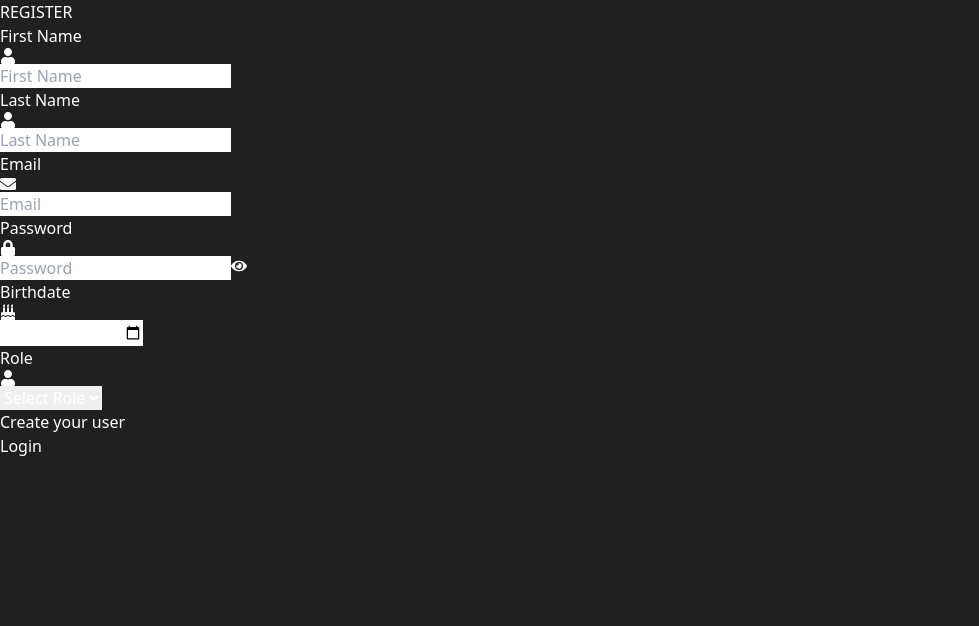
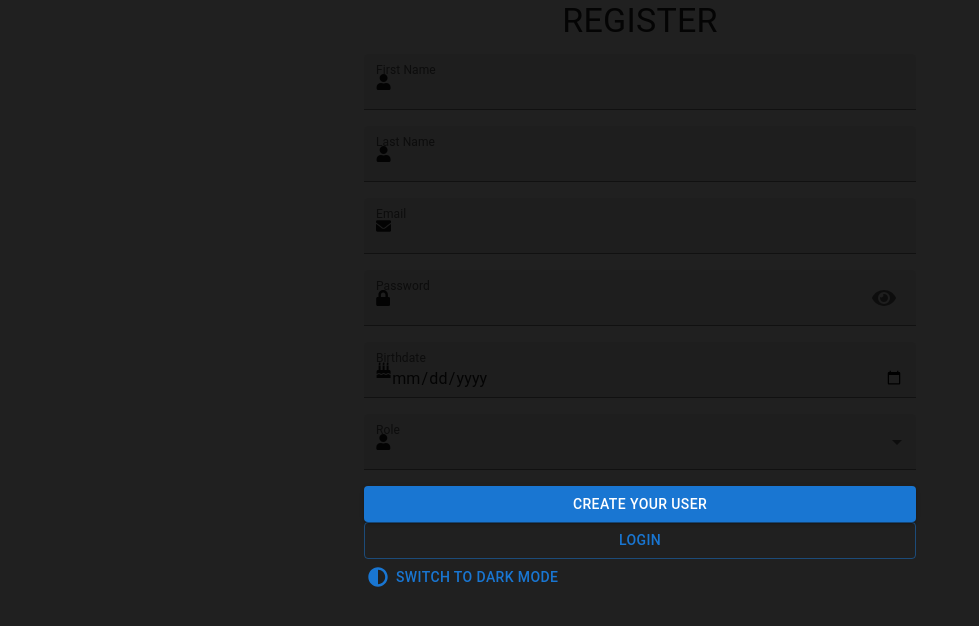
Before and after one commit to bmoralesKrugerschool/front-end-flats-final, a React (Vite) app: page /register in a window 1280 px wide. Shown: the top 626 px of the page, without its empty margins (0-979 px from the left). Built offline with nearby package versions, Linux system fonts and the light colour scheme.

Commit message:
Better ui

```diff
--- a/src/App.jsx
+++ b/src/App.jsx
@@ -1,28 +1,21 @@
+import React from 'react';
 import { BrowserRouter, Route, Routes } from 'react-router-dom';
 import { AuthProvider } from './context/AuthContext';
 import ProtectedRoute from './components/ProtectedRoute';
-import Login from './pages/LoginPage';
-import Register from './pages/RegisterPage';
+import LoginPage from './pages/LoginPage';
+import RegisterPage from './pages/RegisterPage';
 import Flats from './pages/FlatsPages';
-
 
 function App() {
   return (
     <AuthProvider>
       <BrowserRouter>
         <Routes>
-          <Route path="/" element={<Login />} />
-          <Route path="/register" element={<Register />} />
-          <Route
-            path="/profile"
-            element={
-              <ProtectedRoute>
-                <h1>Profile</h1>
-              </ProtectedRoute>
-            }
-          />
+          <Route path="/" element={<LoginPage />} />
+          <Route path="/register" element={<RegisterPage />} />
+          <Route path="/profile" element={<ProtectedRoute><h1>Profile</h1></ProtectedRoute>} />
           <Route path="/about" element={<h1>About</h1>} />
-          <Route path="/flats" element={<ProtectedRoute> <Flats></Flats> </ProtectedRoute>} />
+          <Route path="/flats" element={<ProtectedRoute><Flats /></ProtectedRoute>} />
           <Route path="/flats/:id" element={<h1>Flat Details</h1>} />
           <Route path="/flats/:id/edit" element={<h1>Edit Flat</h1>} />
           <Route path="/flats/new" element={<h1>New Flat</h1>} />
--- a/src/pages/LoginPage.jsx
+++ b/src/pages/LoginPage.jsx
@@ -1,37 +1,41 @@
-import React, { useState } from 'react';
+import React, { useState, useEffect } from 'react';
 import { useForm } from 'react-hook-form';
 import { FaEnvelope, FaLock, FaEye, FaEyeSlash } from 'react-icons/fa';
 import { useNavigate } from 'react-router-dom';
 import { useAuth } from '../context/AuthContext';
+import { Button, TextField, Typography, Container, Grid, IconButton, Link } from '@mui/material';
+import { createTheme, ThemeProvider } from '@mui/material/styles';
 
-function LoginPage() {
+const LoginPage = () => {
   const { register, handleSubmit, formState: { errors } } = useForm();
   const [showPassword, setShowPassword] = useState(false);
-  const [backendMessage, setBackendMessage] = useState('');
   const { signIn } = useAuth();
   const navigate = useNavigate();
+  const [backendMessage, setBackendMessage] = useState('');
+  const [themeMode, setThemeMode] = useState('auto');
 
-  console.log('errors:', errors);
-  console.log('backendMessage:', backendMessage);
-  console.log('showPassword state:', showPassword);
-  console.log('register:', register);
-  console.log('handleSubmit:', handleSubmit);
-  console.log('signIn:', signIn);
-  console.log('navigate:', navigate);
+  const toggleThemeMode = () => {
+    const newMode = themeMode === 'light' ? 'dark' : themeMode === 'dark' ? 'auto' : 'light';
+    setThemeMode(newMode);
+    localStorage.setItem('theme', newMode);
+    document.documentElement.classList.toggle('dark', newMode === 'dark');
+  };
 
+  useEffect(() => {
+    const storedTheme = localStorage.getItem('theme') || (window.matchMedia("(prefers-color-scheme: dark)").matches ? 'dark' : 'light');
+    setThemeMode(storedTheme);
+    document.documentElement.classList.toggle('dark', storedTheme === 'dark');
+  }, []);
 
   const onSubmit = async (data) => {
-    console.log('data:', data);
     try {
       const response = await signIn(data);
-      console.log(response);
 
       if (response.code === 200) {
+        localStorage.setItem('token', response.token);
         navigate('/flats');
-        setBackendMessage(response.message);
-        localStorage.setItem('token', response.token);
       } else {
-        setBackendMessage(response.message);
+        setBackendMessage(response.message || 'An error occurred during login. Please try again.');
       }
     } catch (error) {
       console.error('Error logging in:', error);
@@ -39,19 +43,35 @@ function LoginPage() {
     }
   };
 
+  const togglePasswordVisibility = () => {
+    setShowPassword(prev => !prev);
+  };
+
   const goToRegister = () => {
     navigate('/register');
   };
+
+  const theme = createTheme({
+    palette: {
+      mode: themeMode === 'dark' ? 'dark' : 'light',
+    },
+  });
+
   return (
-    <div className="flex items-center justify-center min-h-screen bg-[#352F44] p-4">
-      <div className="bg-[#5C5470] w-full max-w-md p-10 rounded-md shadow-md">
-        <h2 className="text-2xl text-center text-[#FAF0E6] mb-4">LOGIN</h2>
+    <ThemeProvider theme={theme}>
+      <div className="flex items-center justify-center min-h-screen bg-gray-900 font-sans">
+        <Container maxWidth="sm">
+          <Grid container spacing={2} justifyContent="center">
+            <Grid item xs={12}>
+              <Typography variant="h3" align="center" color="textPrimary" gutterBottom>
+                LOGIN
+              </Typography>
+            </Grid>
+            <Grid item xs={12}>
               <form onSubmit={handleSubmit(onSubmit)}>
-          <div className="mb-4">
-            <label htmlFor="email" className="block text-[#B9B4C7] mb-2">Email</label>
-            <div className="relative">
-              <FaEnvelope className="absolute left-3 top-3 text-[#B9B4C7]" />
-              <input
+                <Grid container spacing={2}>
+                  <Grid item xs={12}>
+                    <TextField
                       id="email"
                       {...register('email', {
                         required: 'Email is required',
@@ -60,51 +80,65 @@ function LoginPage() {
                           message: 'Invalid email address'
                         }
                       })}
-                placeholder="Email"
-                className={`w-full bg-[#9B4C7] text-[#B9B4C7] px-10 py-2 rounded-md ${errors.email ? 'border border-red-500' : ''}`}
+                      label="Email"
+                      fullWidth
+                      variant="filled"
+                      error={!!errors.email}
+                      helperText={errors.email && errors.email.message}
+                      InputProps={{
+                        startAdornment: <FaEnvelope className="text-gray-400" />,
+                      }}
                     />
-            </div>
-            {errors.email && <p className="text-red-500 mt-1">{errors.email.message}</p>}
-          </div>
-
-          <div className="mb-4">
-            <label htmlFor="password" className="block text-[#B9B4C7] mb-2">Password</label>
-            <div className="relative">
-              <FaLock className="absolute left-3 top-3 text-[#B9B4C7]" />
-              <input
+                  </Grid>
+                  <Grid item xs={12}>
+                    <TextField
                       id="password"
                       type={showPassword ? 'text' : 'password'}
                       {...register('password', {
                         required: 'Password is required',
                       })}
-                placeholder="Password"
-                className={`w-full bg-[#9B4C7] text-[#B9B4C7] px-10 py-2 rounded-md ${errors.password ? 'border border-red-500' : ''}`}
+                      label="Password"
+                      fullWidth
+                      variant="filled"
+                      error={!!errors.password}
+                      helperText={errors.password && errors.password.message}
+                      InputProps={{
+                        startAdornment: <FaLock className="text-gray-400" />,
+                        endAdornment: (
+                          <IconButton onClick={togglePasswordVisibility}>
+                            {showPassword ? <FaEyeSlash className="text-gray-400" /> : <FaEye className="text-gray-400" />}
+                          </IconButton>
+                        )
+                      }}
                     />
-              <button
-                type="button"
-                className="absolute right-3 top-3 text-[#B9B4C7]"
-                onClick={() => setShowPassword(!showPassword)}
-              >
-                {showPassword ? <FaEyeSlash /> : <FaEye />}
-              </button>
+                  </Grid>
+                  <Grid item xs={12}>
+                    <Button type="submit" fullWidth variant="contained" color="primary">
+                      Login
+                    </Button>
+                  </Grid>
+                </Grid>
+              </form>
+            </Grid>
+            <Grid item xs={12}>
+              <Typography variant="body2" color="textSecondary" align="center">
+                <Link component="button" variant="body2" onClick={goToRegister}>
+                  Don't have an account? Register!
+                </Link>
+              </Typography>
+              {backendMessage && <Typography variant="body2" color="error">{backendMessage}</Typography>}
+            </Grid>
+            <Grid item xs={12}>
+              <div className="flex justify-center">
+                <Button variant="text" onClick={toggleThemeMode}>
+                  {themeMode === 'light' ? 'Switch to Dark Mode' : themeMode === 'dark' ? 'Switch to Light Mode' : 'Switch to Auto Mode'}
+                </Button>
               </div>
-            {errors.password && <p className="text-red-500 mt-1">{errors.password.message}</p>}
+            </Grid>
+          </Grid>
+        </Container>
       </div>
-
-          <button type="submit" className="w-full bg-[#B9B4C7] text-[#413c4e] px-4 py-2 rounded-md hover:bg-[#413c4e] hover:text-[#FAF0E6] transition-colors duration-200">Login</button>
-        </form>
-
-        <button
-          type="button"
-          className="w-full mt-4 bg-[#B9B4C7] text-[#413c4e] px-4 py-2 rounded-md hover:bg-[#413c4e] hover:text-[#FAF0E6] transition-colors duration-200"
-          onClick={goToRegister}
-        >
-          Register
-        </button>
-        {backendMessage && <p className="text-red-500 mt-4">{backendMessage}</p>}
-      </div>
-
-    </div>
+    </ThemeProvider>
   );
 }
 
--- a/src/pages/RegisterPage.jsx
+++ b/src/pages/RegisterPage.jsx
@@ -1,35 +1,40 @@
 import React, { useEffect, useState } from 'react';
 import { useForm } from 'react-hook-form';
-import { FaUser, FaEnvelope, FaLock, FaBirthdayCake, FaEye, FaEyeSlash } from 'react-icons/fa';
+import { FaUser, FaEnvelope, FaLock, FaBirthdayCake, FaEye, FaEyeSlash, FaAdjust } from 'react-icons/fa';
 import { useNavigate } from 'react-router-dom';
-import  {useAuth}  from '../context/AuthContext';
+import { useAuth } from '../context/AuthContext';
+import { Button, TextField, Typography, Container, Grid, IconButton } from '@mui/material';
 
-function RegisterPage() {
+const RegisterPage = () => {
   const { register, handleSubmit, formState: { errors }, clearErrors, setError } = useForm();
-
-  const [errorTimeouts, setErrorTimeouts] = useState({});
   const [showPassword, setShowPassword] = useState(false);
   const [backendMessage, setBackendMessage] = useState('');
-  const  {signUp, user } = useAuth();
+  const { signUp } = useAuth();
   const navigate = useNavigate();
+  const [themeMode, setThemeMode] = useState('auto');
 
-  console.log('errors:', errors);
-  console.log('backendMessage:', backendMessage);
-  console.log('showPassword state:',  showPassword);
-  console.log('register:', register);
-  console.log('handleSubmit:', handleSubmit);
-  console.log('signUp:', signUp);
-  console.log('navigate:', navigate);
-  console.log('user:', user);
+  useEffect(() => {
+    const storedTheme = localStorage.getItem('theme');
+    const prefersDarkMode = window.matchMedia("(prefers-color-scheme: dark)").matches;
+    const initialTheme = storedTheme || (prefersDarkMode ? 'dark' : 'light');
+
+    setThemeMode(initialTheme);
+    document.documentElement.classList.toggle('dark', initialTheme === 'dark');
+  }, []);
+
+  const toggleThemeMode = () => {
+    const newThemeMode = themeMode === 'light' ? 'dark' : themeMode === 'dark' ? 'auto' : 'light';
+    setThemeMode(newThemeMode);
+    document.documentElement.classList.toggle('dark', newThemeMode === 'dark');
+    localStorage.setItem('theme', newThemeMode);
+  };
 
   const onSubmit = async (data) => {
-    console.log('data:', data);
     try {
       const formattedBirthdate = data.birthDate.replace(/-/g, '/');
       const modifiedData = { ...data, birthDate: formattedBirthdate };
 
       const response = await signUp(modifiedData);
-      console.log(response);
       setBackendMessage(response.message);
       if (response.data && response.data.token) {
         navigate('/flats');
@@ -53,72 +58,57 @@ function RegisterPage() {
     return age >= 18;
   };
 
-  useEffect(() => {
-    Object.keys(errors).forEach((field) => {
-      if (!errorTimeouts[field]) {
-        const timeout = setTimeout(() => {
-          clearErrors(field);
-          setErrorTimeouts((prevTimeouts) => {
-            const updatedTimeouts = { ...prevTimeouts };
-            delete updatedTimeouts[field];
-            return updatedTimeouts;
-          });
-        }, 5000);
-
-        setErrorTimeouts((prevTimeouts) => ({
-          ...prevTimeouts,
-          [field]: timeout,
-        }));
-      }
-    });
-
-    return () => {
-      Object.values(errorTimeouts).forEach(clearTimeout);
-    };
-  }, [errors, clearErrors, errorTimeouts]);
-
   const goToLogin = () => {
     navigate('/');
   };
 
+  const themeButtonText = {
+    light: 'Switch to Dark Mode',
+    dark: 'Switch to Light Mode',
+    auto: 'Switch to Auto Mode'
+  }[themeMode];
+
   return (
-    <div className="flex items-center justify-center min-h-screen bg-[#352F44] p-4">
-      <div className="bg-[#5C5470] w-full max-w-md p-10 rounded-md shadow-md">
-        <h2 className="text-2xl text-center text-[#FAF0E6] mb-4">REGISTER</h2>
+    <div className="flex items-center justify-center min-h-screen bg-gray-900 font-sans">
+      <Container maxWidth="sm">
+        <div className="bg-gray-800 w-full max-w-md p-10 rounded-md shadow-md">
+          <Typography variant="h4" align="center" color="textPrimary" gutterBottom>
+            REGISTER
+          </Typography>
           <form onSubmit={handleSubmit(onSubmit)}>
-          <div className="mb-4">
-            <label htmlFor="name" className="block text-[#B9B4C7] mb-2">First Name</label>
-            <div className="relative">
-              <FaUser className="absolute left-3 top-3 text-[#B9B4C7]" />
-              <input
+            <Grid container spacing={2}>
+              <Grid item xs={12}>
+                <TextField
                   id="name"
                   {...register('name', { required: 'First name is required' })}
-                placeholder="First Name"
-                className={`w-full bg-[#9B4C7] text-[#B9B4C7] px-10 py-2 rounded-md ${errors.name ? 'border border-red-500' : ''}`}
+                  label="First Name"
+                  fullWidth
+                  variant="filled"
+                  className={`mb-4 ${errors.name ? 'border border-red-500' : ''}`}
+                  InputProps={{
+                    startAdornment: <FaUser className="text-gray-400" />
+                  }}
+                  error={!!errors.name}
+                  helperText={errors.name && errors.name.message}
                 />
-            </div>
-            {errors.name && <p className="text-red-500 mt-1">{errors.name.message}</p>}
-          </div>
-
-          <div className="mb-4">
-            <label htmlFor="lastName" className="block text-[#B9B4C7] mb-2">Last Name</label>
-            <div className="relative">
-              <FaUser className="absolute left-3 top-3 text-[#B9B4C7]" />
-              <input
+              </Grid>
+              <Grid item xs={12}>
+                <TextField
                   id="lastName"
                   {...register('lastName', { required: 'Last name is required' })}
-                placeholder="Last Name"
-                className={`w-full bg-[#9B4C7] text-[#B9B4C7] px-10 py-2 rounded-md ${errors.lastName ? 'border border-red-500' : ''}`}
+                  label="Last Name"
+                  fullWidth
+                  variant="filled"
+                  className={`mb-4 ${errors.lastName ? 'border border-red-500' : ''}`}
+                  InputProps={{
+                    startAdornment: <FaUser className="text-gray-400" />
+                  }}
+                  error={!!errors.lastName}
+                  helperText={errors.lastName && errors.lastName.message}
                 />
-            </div>
-            {errors.lastName && <p className="text-red-500 mt-1">{errors.lastName.message}</p>}
-          </div>
-
-          <div className="mb-4">
-            <label htmlFor="email" className="block text-[#B9B4C7] mb-2">Email</label>
-            <div className="relative">
-              <FaEnvelope className="absolute left-3 top-3 text-[#B9B4C7]" />
-              <input
+              </Grid>
+              <Grid item xs={12}>
+                <TextField
                   id="email"
                   {...register('email', {
                     required: 'Email is required',
@@ -127,18 +117,19 @@ function RegisterPage() {
                       message: 'Invalid email address'
                     }
                   })}
-                placeholder="Email"
-                className={`w-full bg-[#9B4C7] text-[#B9B4C7] px-10 py-2 rounded-md ${errors.email ? 'border border-red-500' : ''}`}
+                  label="Email"
+                  fullWidth
+                  variant="filled"
+                  className={`mb-4 ${errors.email ? 'border border-red-500' : ''}`}
+                  InputProps={{
+                    startAdornment: <FaEnvelope className="text-gray-400" />
+                  }}
+                  error={!!errors.email}
+                  helperText={errors.email && errors.email.message}
                 />
-            </div>
-            {errors.email && <p className="text-red-500 mt-1">{errors.email.message}</p>}
-          </div>
-
-          <div className="mb-4">
-            <label htmlFor="password" className="block text-[#B9B4C7] mb-2">Password</label>
-            <div className="relative">
-              <FaLock className="absolute left-3 top-3 text-[#B9B4C7]" />
-              <input
+              </Grid>
+              <Grid item xs={12}>
+                <TextField
                   id="password"
                   type={showPassword ? 'text' : 'password'}
                   {...register('password', {
@@ -148,66 +139,88 @@ function RegisterPage() {
                       message: 'Password must be at least 8 characters long'
                     }
                   })}
-                placeholder="Password"
-                className={`w-full bg-[#9B4C7] text-[#B9B4C7] px-10 py-2 rounded-md ${errors.password ? 'border border-red-500' : ''}`}
+                  label="Password"
+                  fullWidth
+                  variant="filled"
+                  className={`mb-4 ${errors.password ? 'border border-red-500' : ''}`}
+                  InputProps={{
+                    startAdornment: <FaLock className="text-gray-400" />,
+                    endAdornment: (
+                      <IconButton onClick={() => setShowPassword(!showPassword)}>
+                        {showPassword ? <FaEyeSlash className="text-gray-400" /> : <FaEye className="text-gray-400" />}
+                      </IconButton>
+                    )
+                  }}
+                  error={!!errors.password}
+                  helperText={errors.password && errors.password.message}
                 />
-              <button
-                type="button"
-                className="absolute right-3 top-3 text-[#B9B4C7]"
-                onClick={() => setShowPassword(!showPassword)}
-              >
-                {showPassword ? <FaEyeSlash /> : <FaEye />}
-              </button>
-            </div>
-            {errors.password && <p className="text-red-500 mt-1">{errors.password.message}</p>}
-          </div>
-
-          <div className="mb-4">
-            <label htmlFor="birthDate" className="block text-[#B9B4C7] mb-2">Birthdate</label>
-            <div className="relative">
-              <FaBirthdayCake className="absolute left-3 top-3 text-[#B9B4C7]" />
-              <input
+              </Grid>
+              <Grid item xs={12}>
+                <TextField
                   id="birthDate"
                   type="date"
                   {...register('birthDate', {
                     required: 'Birthdate is required',
                     validate: value => validateAge(value) || 'You must be at least 18 years old'
                   })}
-                className={`w-full bg-[#9B4C7] text-[#B9B4C7] px-10 py-2 rounded-md ${errors.birthDate ? 'border border-red-500' : ''}`}
+                  label="Birthdate"
+                  fullWidth
+                  variant="filled"
+                  className={`mb-4 ${errors.birthDate ? 'border border-red-500' : ''}`}
+                  InputProps={{
+                    startAdornment: <FaBirthdayCake className="text-gray-400" />
+                  }}
+                  error={!!errors.birthDate}
+                  helperText={errors.birthDate && errors.birthDate.message}
                 />
-            </div>
-            {errors.birthDate && <p className="text-red-500 mt-1">{errors.birthDate.message}</p>}
-          </div>
-
-          <div className="mb-4">
-            <label htmlFor="role" className="block text-[#B9B4C7] mb-2">Role</label>
-            <div className="relative">
-              <FaUser className="absolute left-3 top-3 text-[#B9B4C7]" />
-              <select
+              </Grid>
+              <Grid item xs={12}>
+                <TextField
                   id="role"
+                  select
                   {...register('role', { required: 'Role is required' })}
-                className={`w-full bg-[#9B4C7] text-[#B9B4C7] px-10 py-2 rounded-md ${errors.role ? 'border border-red-500' : ''}`}
+                  label="Role"
+                  fullWidth
+                  variant="filled"
+                  className={`mb-4 ${errors.role ? 'border border-red-500' : ''}`}
+                  InputProps={{
+                    startAdornment: <FaUser className="text-gray-400" />
+                  }}
+                  error={!!errors.role}
+                  helperText={errors.role && errors.role.message}
                 >
                   <option value="">Select Role</option>
                   <option value="landlord">Landlord</option>
                   <option value="renter">Renter</option>
-              </select>
-            </div>
-            {errors.role && <p className="text-red-500 mt-1">{errors.role.message}</p>}
+                </TextField>
+              </Grid>
+              <Grid item xs={12}>
+                <Button type="submit" fullWidth variant="contained" color="primary">
+                  Create your user
+                </Button>
+              </Grid>
+            </Grid>
+          </form>
+
+          <Button
+            type="button"
+            fullWidth
+            variant="outlined"
+            onClick={goToLogin}
+            className="mb-4"
+          >
+            Login
+          </Button>
+
+          <div className="flex justify-center">
+            <Button variant="text" onClick={toggleThemeMode} startIcon={<FaAdjust className="mr-2" />}>
+              {themeButtonText}
+            </Button>
           </div>
 
-          <button type="submit" className="w-full bg-[#B9B4C7] text-[#413c4e] px-4 py-2 rounded-md hover:bg-[#413c4e] hover:text-[#FAF0E6] transition-colors duration-200">Create your user</button>
-        </form>
-
-        <button
-          type="button"
-          className="w-full mt-4 bg-[#B9B4C7] text-[#413c4e] px-4 py-2 rounded-md hover:bg-[#413c4e] hover:text-[#FAF0E6] transition-colors duration-200"
-          onClick={goToLogin}
-        >
-          Login
-        </button>
-        {backendMessage && <p className="text-red-500 mt-4">{backendMessage}</p>}
+          {backendMessage && <Typography variant="body2" color="error" className="mt-4">{backendMessage}</Typography>}
         </div>
+      </Container>
     </div>
   );
 }
```
Lines whose indentation alone changed are shown as unchanged.
